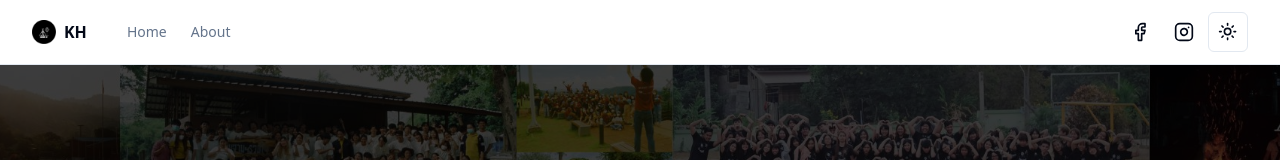
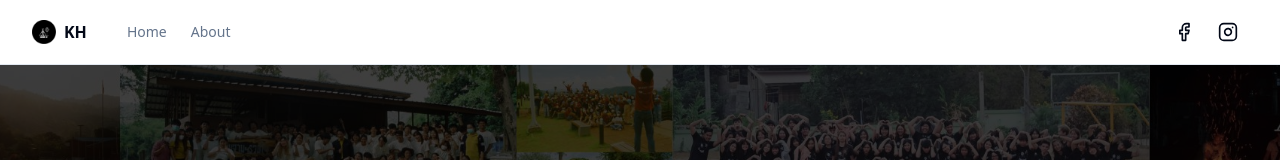
Before and after one commit to KH-Club/KHWebpage, a React (Vite) app: page /about in a window 1280 px wide. Shown: the top 160 px of the page. Built offline with nearby package versions, Linux system fonts and the light colour scheme.

Commit message:
[REMOVE] remove mode toggle

```diff
--- a/package.json
+++ b/package.json
@@ -15,7 +15,6 @@
 		"@radix-ui/react-slot": "^1.0.2",
 		"class-variance-authority": "^0.7.0",
 		"clsx": "^2.0.0",
-		"lucide-react": "^0.279.0",
 		"react": "^18.2.0",
 		"react-dom": "^18.2.0",
 		"react-router-dom": "^6.16.0",
--- a/src/components/Header/mode-toggle.tsx
+++ /dev/null
@@ -1,36 +0,0 @@
-import { Button } from "@/components/Header/ui/button"
-import {
-  DropdownMenu,
-  DropdownMenuContent,
-  DropdownMenuItem,
-  DropdownMenuTrigger,
-} from "@/components/Header/ui/dropdown-menu"
-import useTheme from "@/hooks/useSelectTheme"
-import { Moon, Sun } from "lucide-react"
-
-export function ModeToggle() {
-  const { setTheme } = useTheme()
-
-  return (
-    <DropdownMenu>
-      <DropdownMenuTrigger asChild>
-        <Button variant="outline" size="icon">
-          <Sun className="h-[1.2rem] w-[1.2rem] rotate-0 scale-100 transition-all dark:-rotate-90 dark:scale-0" />
-          <Moon className="absolute h-[1.2rem] w-[1.2rem] rotate-90 scale-0 transition-all dark:rotate-0 dark:scale-100" />
-          <span className="sr-only">Toggle theme</span>
-        </Button>
-      </DropdownMenuTrigger>
-      <DropdownMenuContent align="end">
-        <DropdownMenuItem onClick={() => setTheme("light")}>
-          Light
-        </DropdownMenuItem>
-        <DropdownMenuItem onClick={() => setTheme("dark")}>
-          Dark
-        </DropdownMenuItem>
-        <DropdownMenuItem onClick={() => setTheme("system")}>
-          System
-        </DropdownMenuItem>
-      </DropdownMenuContent>
-    </DropdownMenu>
-  )
-}
--- a/src/components/Header/site-header.tsx
+++ b/src/components/Header/site-header.tsx
@@ -1,6 +1,5 @@
 import { Icons } from "@/components/Header/icons"
 import { MainNav } from "@/components/Header/main-nav"
-import { ModeToggle } from "@/components/Header/mode-toggle"
 import { buttonVariants } from "@/components/Header/ui/button"
 import { siteConfig } from "@/config/site"
 import { Link } from "react-router-dom"
@@ -38,7 +37,6 @@
                 <span className="sr-only">Instagram</span>
               </div>
             </Link>
-            <ModeToggle />
           </nav>
         </div>
       </div>
```
Also changed, not shown: 1 other file (tests, documents, lock files or other folders).
